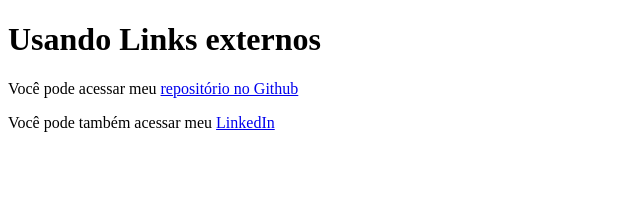
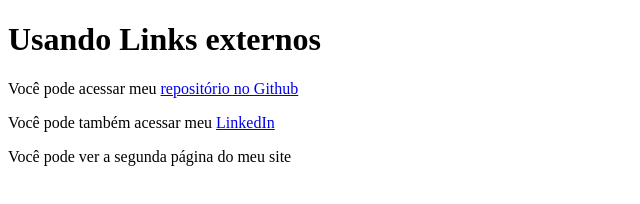
Before and after one commit to Jedaih/Curso-HTML-E-CSS, a plain HTML site: page exercicios/EX010/index.html in a window 1280 px wide. Shown: the whole page, without its empty margins (0-640 px from the left). Drawn offline with Linux system fonts and the light colour scheme.

```diff
--- a/exercicios/EX010/index.html
+++ b/exercicios/EX010/index.html
@@ -10,6 +10,7 @@
     <h1>Usando Links externos</h1>
     <p>Você pode acessar meu <a href="https://github.com/Jedaih" target="_blank" rel="external">repositório no Github</a></p>
     <p>Você pode também acessar meu <a href="https://www.linkedin.com/in/davi-gabriel-083760225/" target="_blank" rel="external">LinkedIn</a></p>
+    <p>Você pode ver a segunda página do meu site</p>
 
 
 
```
